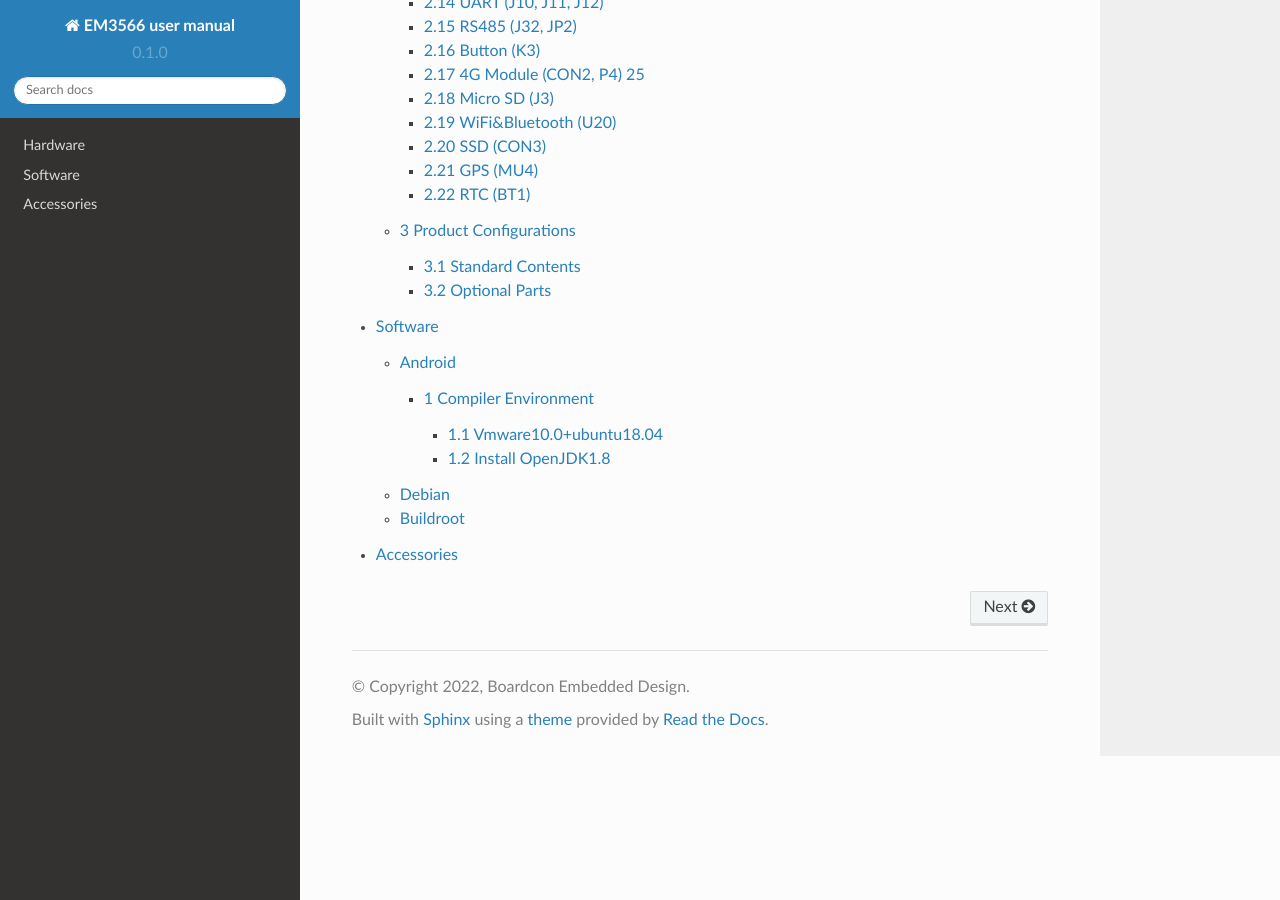
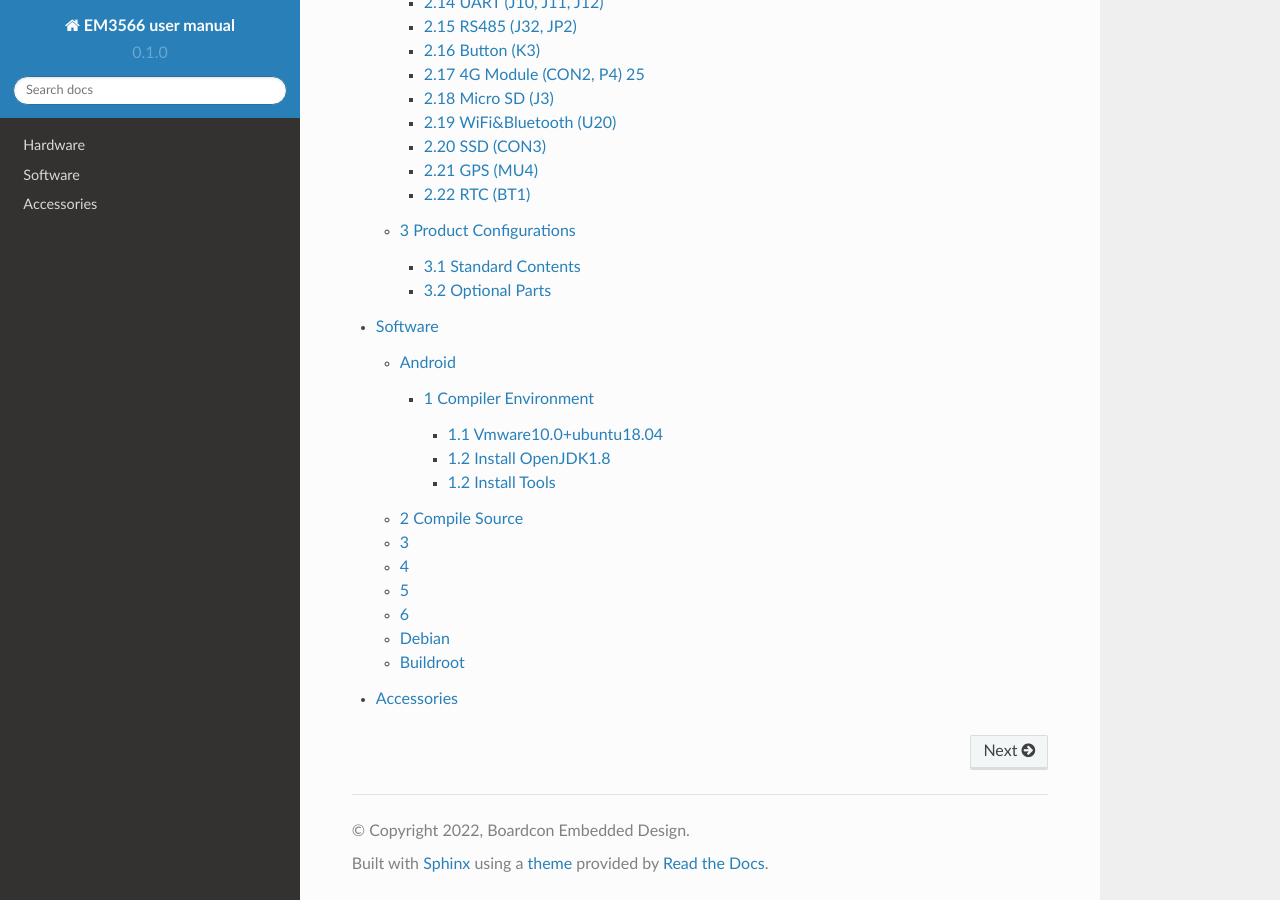
Before and after one commit to boardcon/EM3566, a Sphinx documentation site: the page built from docs/source/index.rst, in a window 1280 px wide and 900 px high, scrolled down 873 px. Built offline with Sphinx 7.4.7 and the Read the Docs theme 2.0.0, drawn with Linux system fonts in a browser that asks for light colours.

Commit message:
Update software.rst

```diff
--- a/docs/source/software.rst
+++ b/docs/source/software.rst
@@ -46,6 +46,69 @@ Check if the jdk has been installed successfully and check the revised version:
 
  java -version
 
+1.2 Install Tools
+""""""""""""""""""
+
+2 Compile Source
+-----------------
+
+
+3
+-----------------
+
+3.1
+""""""""""""""""""
+
+3.2
+""""""""""""""""""
+
+4
+-----------------
+
+4.1
+""""""""""""""""""
+
+4.2
+""""""""""""""""""
+4.3
+""""""""""""""""""
+
+5
+-----------------
+
+6
+-----------------
+
+6.1
+""""""""""""""""""
+6.2
+""""""""""""""""""
+6.3
+""""""""""""""""""
+6.4
+""""""""""""""""""
+6.5
+""""""""""""""""""
+6.6
+""""""""""""""""""
+6.7
+""""""""""""""""""
+6.8
+""""""""""""""""""
+6.9
+""""""""""""""""""
+6.10
+""""""""""""""""""
+6.11
+""""""""""""""""""
+6.12
+""""""""""""""""""
+6.13
+""""""""""""""""""
+6.14
+""""""""""""""""""
+
+
 
 
 Debian
```
